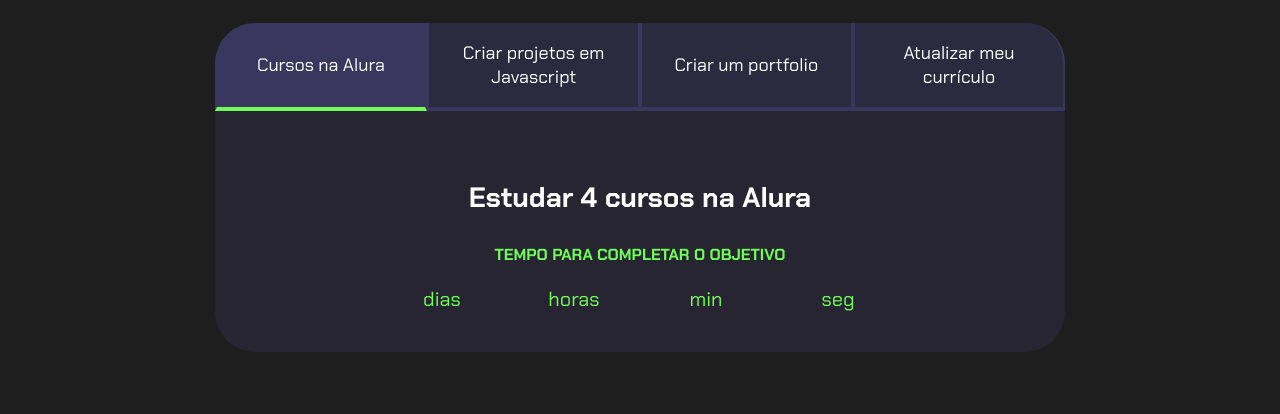
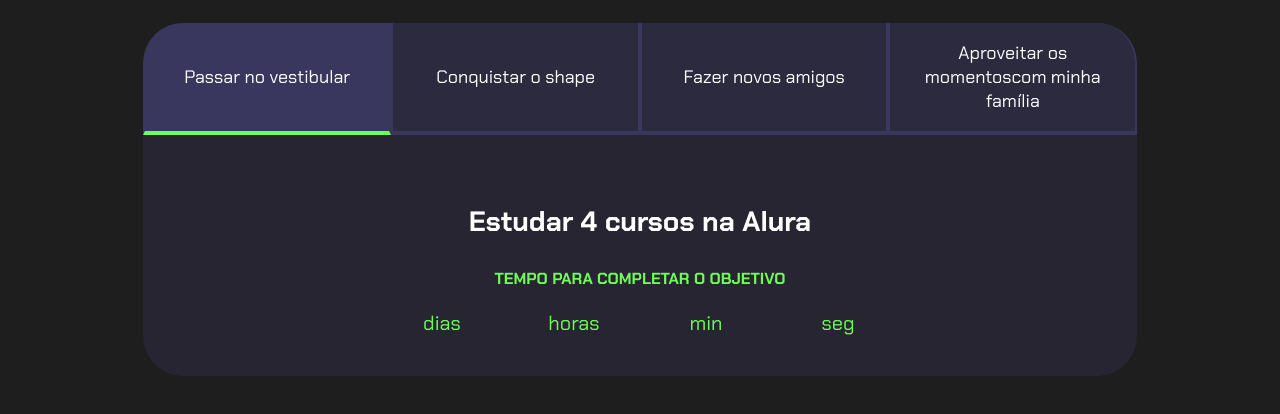
Before and after one commit to isadorapeghin/Projeto-de-vida, a plain HTML site: page Index.html in a window 1280 px wide. Shown: the part 80-494 px from the top of the page. Drawn offline with Linux system fonts and the light colour scheme; a script that the page names is missing.

Commit message:
Update Index.html

```diff
--- a/Index.html
+++ b/Index.html
@@ -28,13 +28,13 @@
 
             <div class="botoes">
 
-                <button class="botao ativo">Cursos na Alura</button>
+                <button class="botao ativo"> Passar no vestibular</button>
 
-                <button class="botao">Criar projetos em Javascript</button>
+                <button class="botao">Conquistar o shape</button>
 
-                <button class="botao">Criar um portfolio</button>
+                <button class="botao">Fazer novos amigos</button>
 
-                <button class="botao">Atualizar meu currículo</button>
+                <button class="botao">Aproveitar os momentoscom minha família</button>
 
             </div>
 
```
